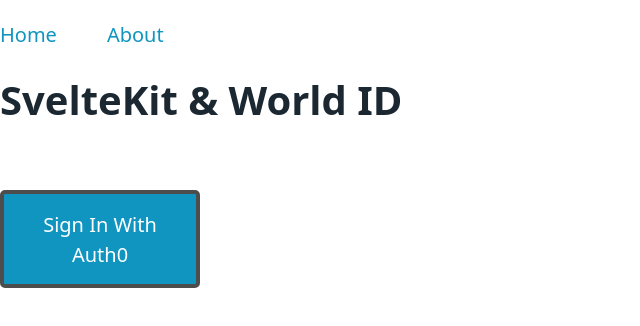
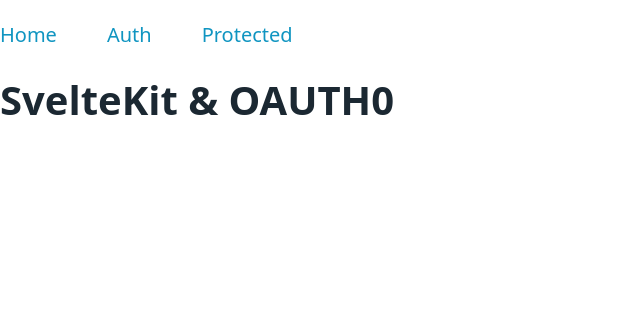
Before and after one commit to maxcli/SvelteKit_World_ID, a SvelteKit app: page / in a window 1280 px wide. Shown: the top 326 px of the page, without its empty margins (0-640 px from the left). Built offline with nearby package versions, Linux system fonts and the light colour scheme; no server answers.

Commit message:
protected_route

```diff
--- a/src/hooks.server.ts
+++ b/src/hooks.server.ts
@@ -1,8 +1,8 @@
 import { SvelteKitAuth, type SvelteKitAuthConfig } from '@auth/sveltekit';
 import Auth0Provider from '@auth/core/providers/auth0';
 import type { Provider } from '@auth/core/providers';
-import type { Handle } from '@sveltejs/kit';
-
+import { redirect, type Handle } from "@sveltejs/kit";
+import { sequence } from "@sveltejs/kit/hooks";
 import { OAUTH0_CLIENT_ID , OAUTH0_CLIENT_SECRET } from "$env/static/private";
 
 if (!OAUTH0_CLIENT_ID){
@@ -14,10 +14,26 @@
 
     throw new Error('Missing Auth Secret')
 }
+async function authorization({ event, resolve }) {
+  // Protect any routes under /protected
+  if (event.url.pathname.startsWith("/protected")) {
+    const session = await event.locals.getSession();
+    if (!session) {
+      throw redirect(303, "/auth");
+    }
+  }
 
-const config: SvelteKitAuthConfig = {
-  providers: [
-    Auth0Provider({
+  // If the request is still here, just proceed as normally
+  return resolve(event);
+}
+
+
+// First handle authentication, then authorization
+// Each function acts as a middleware, receiving the request handle
+// And returning a handle which gets passed to the next function
+export const handle: Handle = sequence(
+  SvelteKitAuth({
+      providers: [    Auth0Provider({
         id: 'auth0',     // ie. callback URL is localhost:4000/auth/callback/auth0
         name: 'Auth0',
         clientId: OAUTH0_CLIENT_ID,
@@ -31,6 +47,7 @@
       session: {
       maxAge: 1800 // 30 mins
       }
-};
-
-export const handle = SvelteKitAuth(config) satisfies Handle;
+  }
+),
+  authorization
+);
--- a/src/routes/+layout.svelte
+++ b/src/routes/+layout.svelte
@@ -1,5 +1,5 @@
 <script>
-   export const appName ='SvelteKit & World ID'
+   export const appName ='SvelteKit &  OAUTH0'
 </script>
 <header>
 <nav>
@@ -7,10 +7,13 @@
     <li>
         <a href="/">Home</a>
     </li>
+    <li>
+        <a href="/auth">Auth</a>
+    </li>
+    <li>
+        <a href="/protected">Protected</a>
+    </li>
 
-    <li>
-        <a href="/about">About</a>
-    </li>
 </ul>
 </nav>
 <h1>{appName}</h1>
--- a/src/routes/+page.svelte
+++ b/src/routes/+page.svelte
@@ -1,55 +1,9 @@
 <script>
-import { IDKitWidget } from '@worldcoin/idkit'
-import { signIn ,signOut} from '@auth/sveltekit/client';
+
 import { page } from "$app/stores"
-import { browser } from '$app/environment'
+
 
 
 
 
 </script>
-
-
-
-<div class="flex space-x-8">
-  {#if $page.data.session}
-
-    {#if $page.data.session.user?.image}
-
-      <span
-      style="background-image: url('{$page.data.session.user.image}')"
-      class="avatar"
-      />
-    {/if}
-    <span class="signedInText">
-      <small>Signed in as</small><br />
-      <strong>{$page.data.session.user?.name ?? "User"}</strong>
-    </span>
-    <button on:click={() => signOut()} class="btn">Sign out</button>
-  {:else}
-    <button class="btn"  on:click={() => signIn(
-    'auth0', {
-    redirect: false,
-    callbackUrl: 'http://localhost:4000'
-    },
-    {
-      scope: 'api openid profile email'
-    }
-    )}>Sign In with Auth0</button>
-  {/if}
-
-
-</div>
-
-<style>
-    .btn {
-      padding: 0.8rem 1rem 0.7rem;
-      border: 0.2rem solid #4d4d4d;
-      cursor: pointer;
-      text-transform: capitalize;
-      width: 200px;
-
-
-
-    }
-</style>
--- a/src/routes/about/+page.server.ts
+++ b/src/routes/auth/+page.server.ts
@@ -4,7 +4,5 @@
 
 export const load: PageServerLoad = async (event) => {
   const session = await event.locals.getSession();
-  //console.log(session?.user?.image)
-
   return session;
 };
--- a/src/routes/about/+page.svelte
+++ b/src/routes/protected/+page.svelte
@@ -1,6 +1,4 @@
 <script>
-
- import { version } from '$app/environment'
 
  export let data
  const {session}=data
```
Also changed, not shown: src/routes/auth/+page.svelte (added, +55 -0 lines), src/routes/protected/+page.server.ts (added, +11 -0 lines), 1 other file (tests, documents, lock files or other folders). Lines whose indentation alone changed are shown as unchanged.
